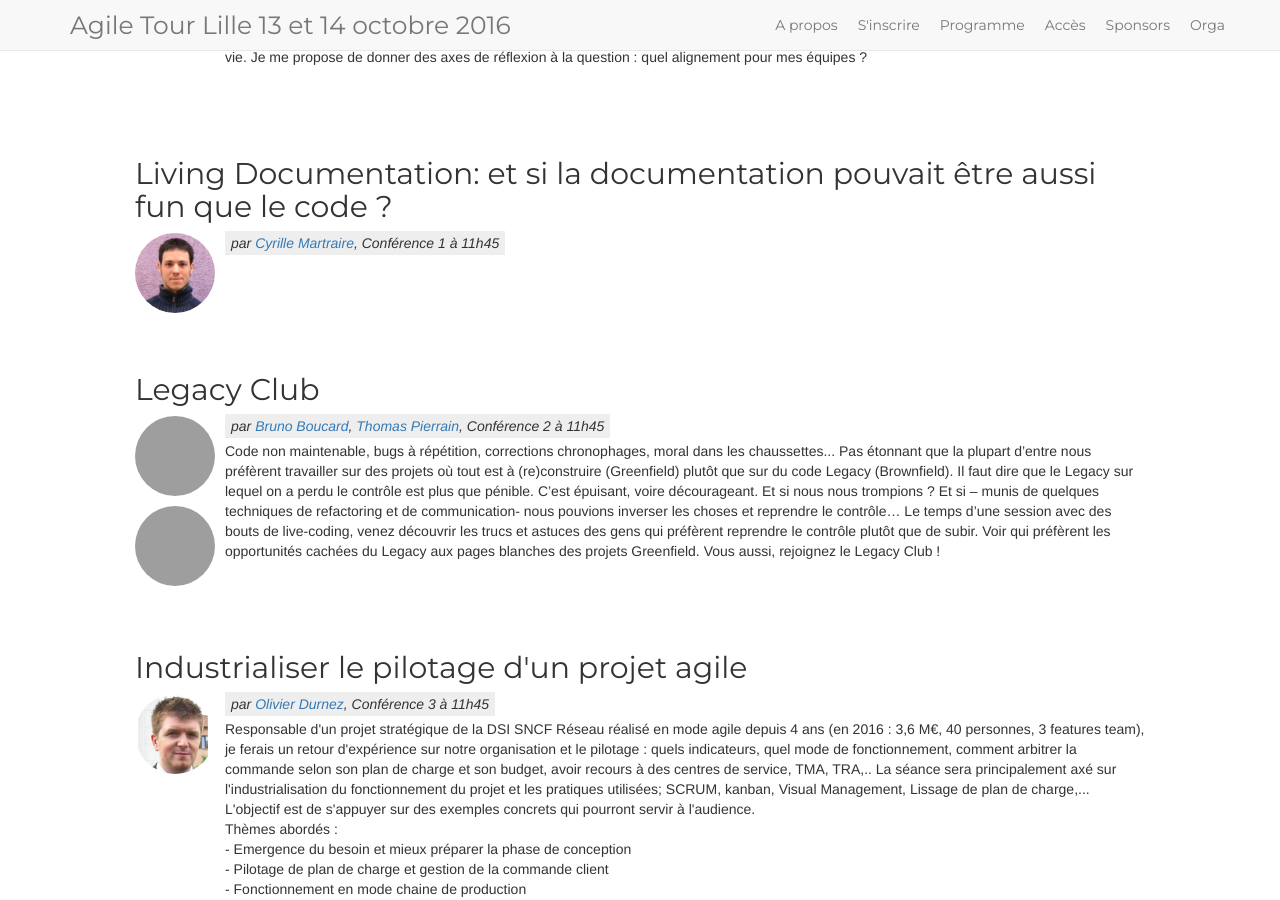
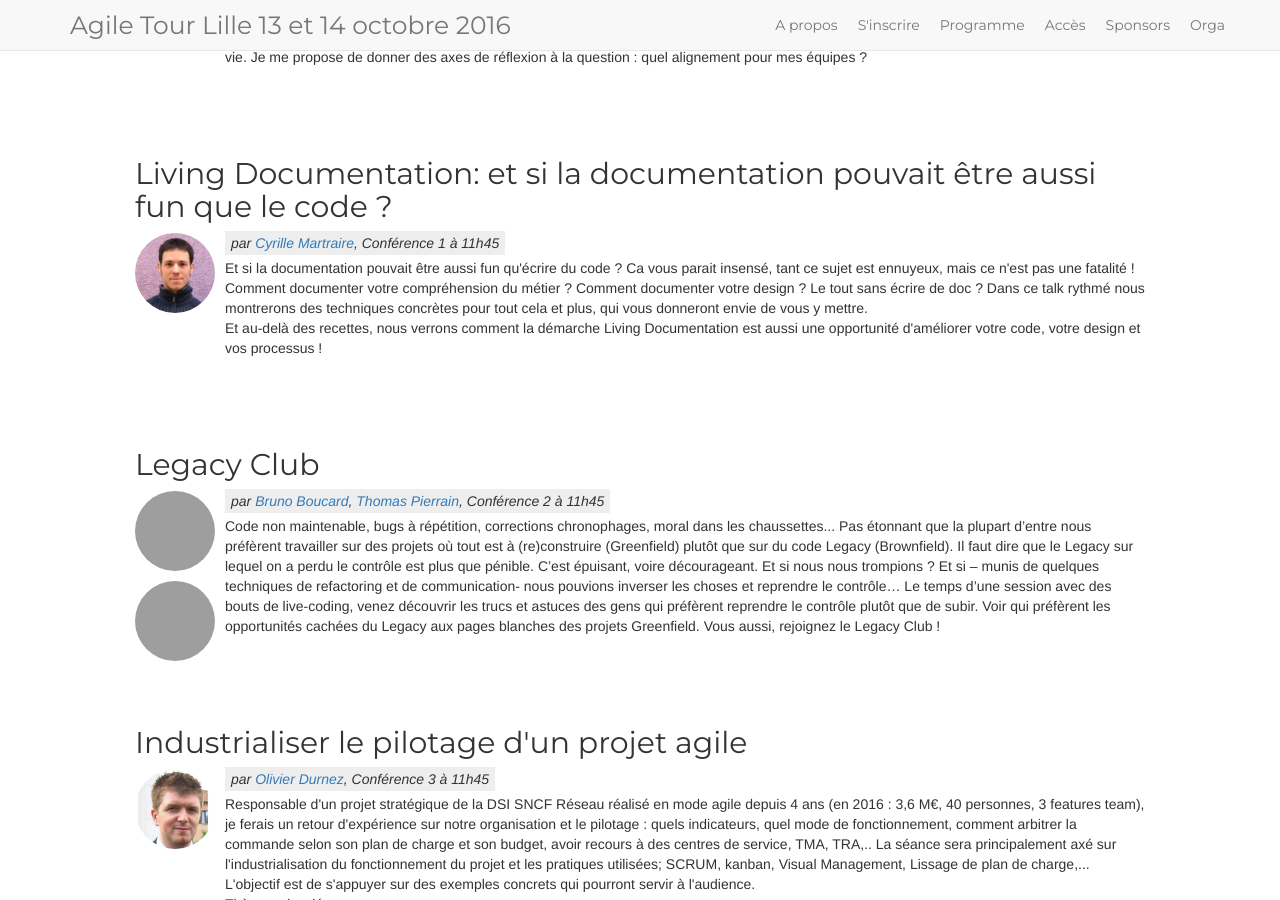
Before and after one commit to jak78/agile-tour-lille-2017, a Jekyll site: the page built from page-conferences.html, in a window 1280 px wide and 900 px high, scrolled down 4913 px, cut to the strip 0-900 px from the top of the window. Built offline with Jekyll 4.4.1, drawn with Linux system fonts in a browser that asks for light colours; nearby versions of some CDN libraries; grey boxes are pictures that could not be loaded.

Commit message:
add Cyrille Martraire bio

```diff
--- a/_data/schedule.yml
+++ b/_data/schedule.yml
@@ -235,7 +235,11 @@
             speaker: Samuel Retiere
             conf_id: '29'
           - subject: "Living Documentation: et si la documentation pouvait être aussi fun que le code ?"
-            description: ''
+            description: "Et si la documentation pouvait être aussi fun qu'écrire du code ? Ca vous parait insensé, tant ce sujet est ennuyeux, mais ce n'est pas une fatalité !
+                        </br>
+                        Comment documenter votre compréhension du métier ? Comment documenter votre design ? Le tout sans écrire de doc ? Dans ce talk rythmé nous montrerons des techniques concrètes pour tout cela et plus, qui vous donneront envie de vous y mettre.
+                        </br>
+                        Et au-delà des recettes, nous verrons comment la démarche Living Documentation est aussi une opportunité d'améliorer votre code, votre design et vos processus !"
             speaker: Cyrille Martraire
             conf_id: '30'
           - subject: "Legacy Club"
```
